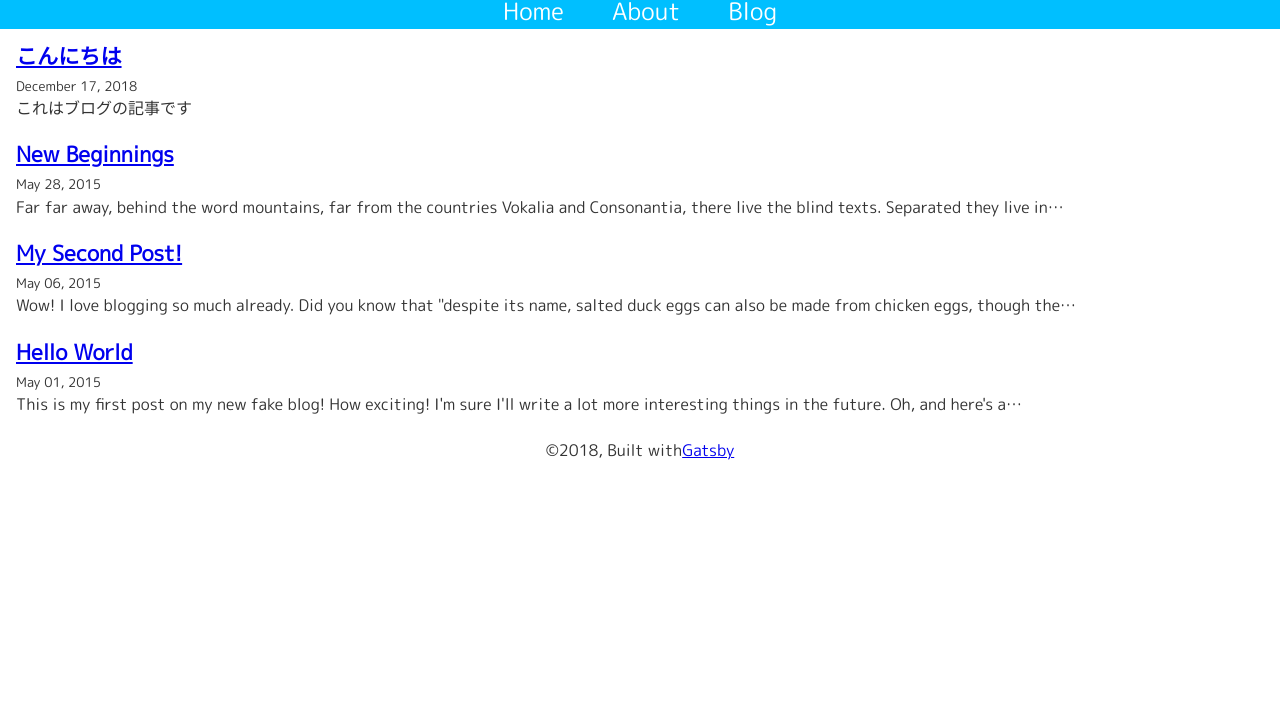
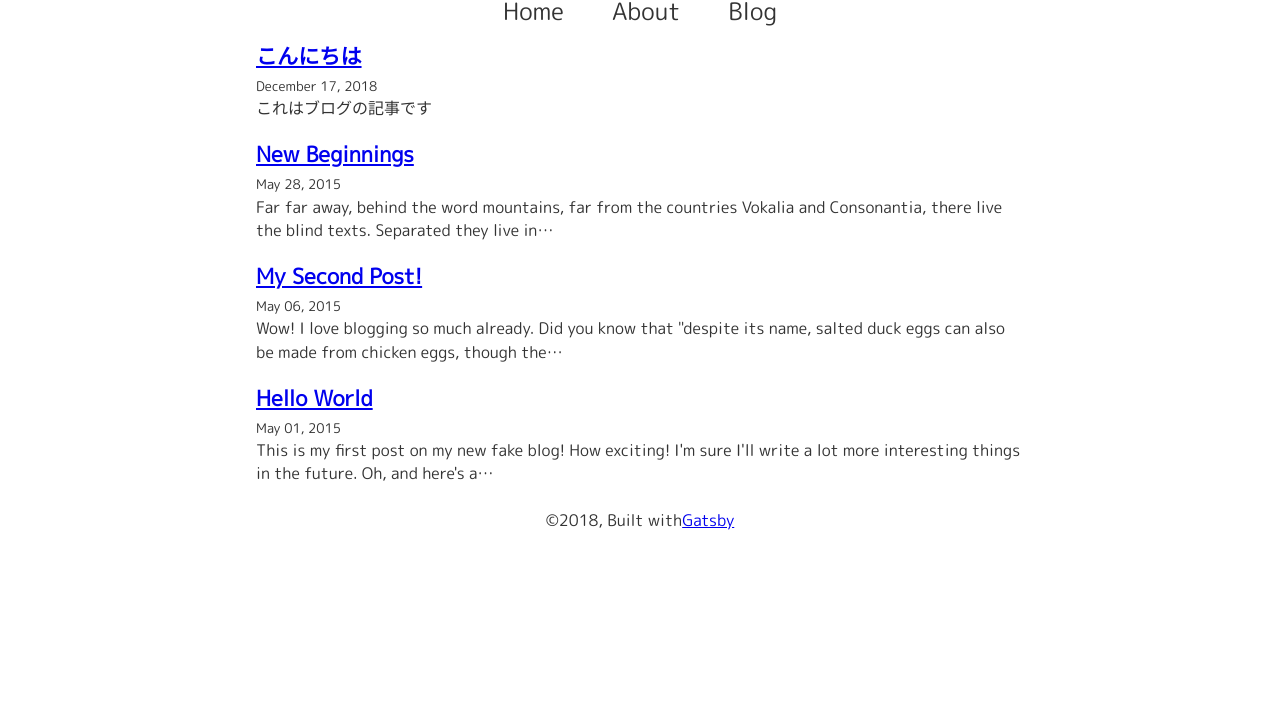
Before and after one commit to fuku710/ukya-site, a Gatsby site: page / in a window 1280 px wide. Shown: the part 78-800 px from the top of the page. Built offline with nearby package versions, Linux system fonts and the light colour scheme; Gatsby itself is replaced by a stand-in of ours; some packages are replaced by stand-ins of ours.

Commit message:
fix style

```diff
--- a/src/components/Layout.js
+++ b/src/components/Layout.js
@@ -28,6 +28,9 @@ const LayoutContainer = styled.div``
 
 const Content = styled.div`
   margin: 16px;
+  margin-right: auto;
+  margin-left: auto;
+  max-width: 48rem;
 `
 
 const Footer = styled.footer`
--- a/src/components/Navbar.js
+++ b/src/components/Navbar.js
@@ -15,7 +15,8 @@ export default function Navbar() {
 }
 
 const Nav = styled.nav`
-  background-color: deepskyblue;
+  /* background-color: deepskyblue;
+  box-shadow: rgba(0, 0, 0, 0.2) 0px 4px 4px 0px; */
 `
 
 const MenuList = styled.ul`
@@ -31,7 +32,7 @@ const MenuItem = styled.li`
   margin-left: 1em;
   margin-right: 1em;
   font-size: 24px;
-  color: white;
+  /* color: white; */
   cursor: pointer;
   transition: all 0.2s linear;
   :hover {
```
